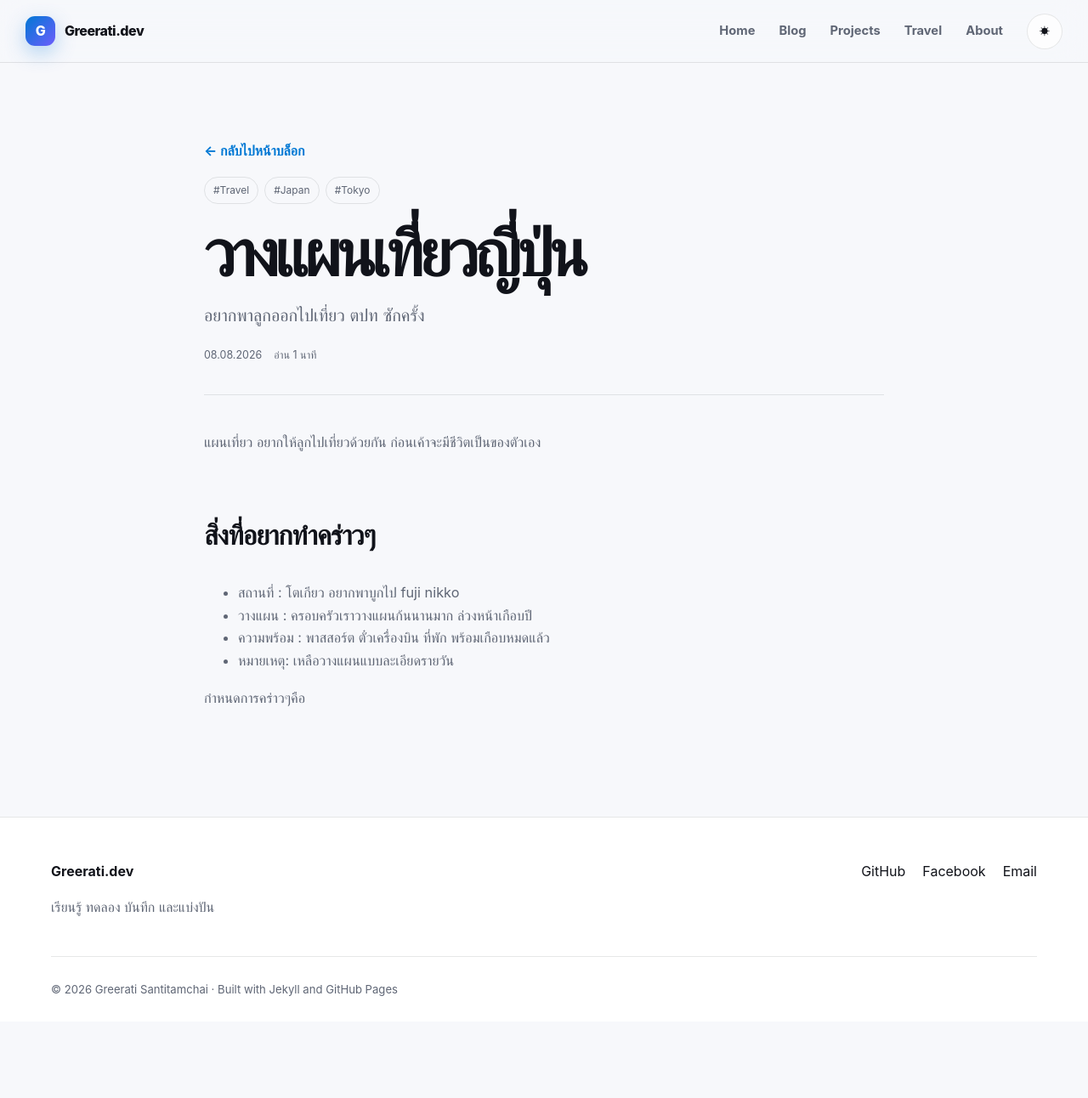
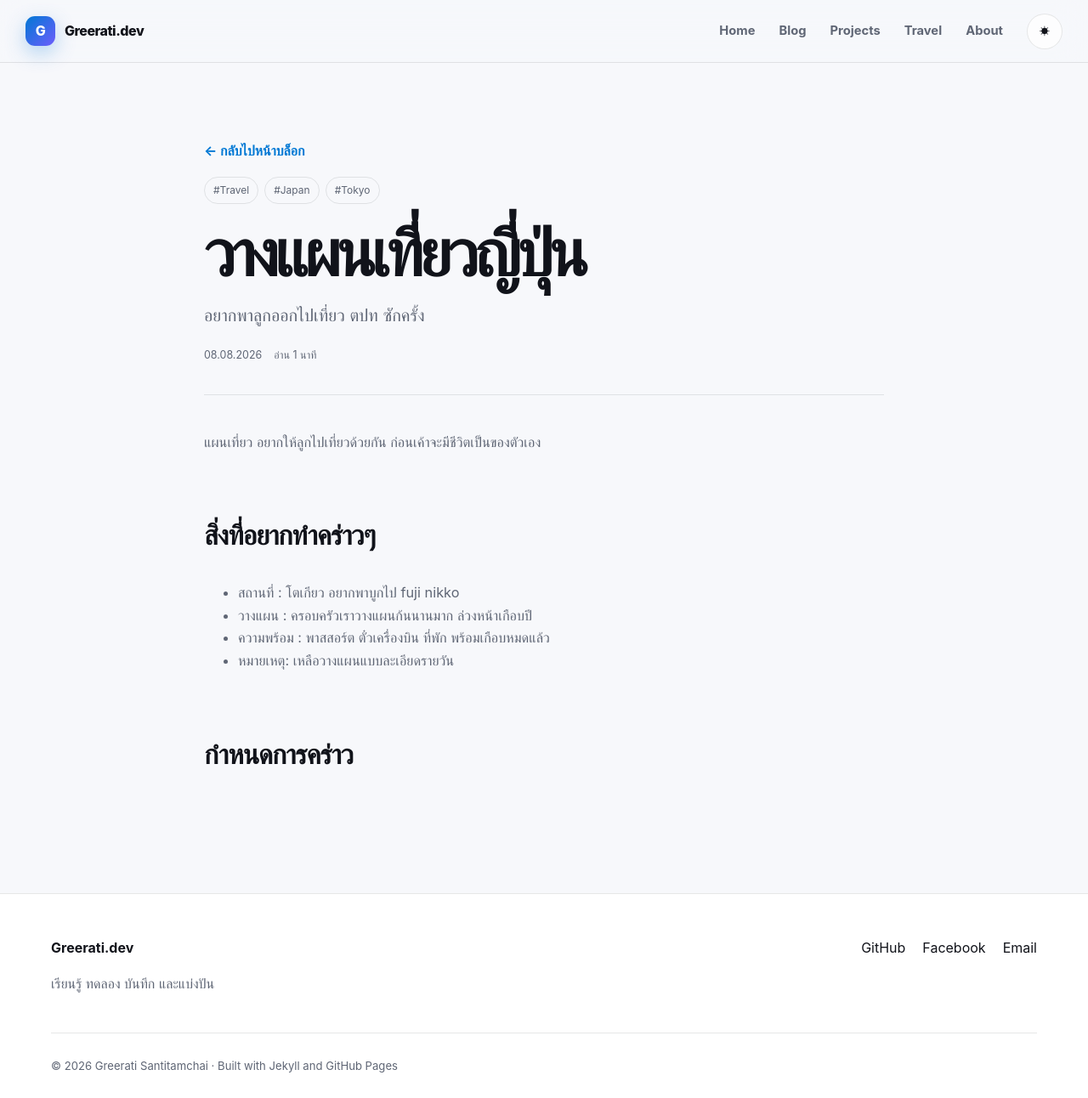
Before and after one commit to kakratua/kakratua.github.io, a Jekyll site: the page built from _posts/2026-08-08-tokyo-planning.md, in a window 1280 px wide and 1292 px high. Shown: the whole window at 85% size. Built offline with Jekyll 4.4.1, drawn with Linux system fonts in a browser that asks for light colours.

Commit message:
Update planning document with schedule section

```diff
--- a/_posts/2026-08-08-tokyo-planning.md
+++ b/_posts/2026-08-08-tokyo-planning.md
@@ -15,4 +15,4 @@ reading_time: "อ่าน 1 นาที"
 - ความพร้อม : พาสสอร์ต ตั๋วเครื่องบิน ที่พัก พร้อมเกือบหมดแล้ว
 - หมายเหตุ: เหลือวางแผนแบบละเอียดรายวัน
 
-กำหนดการคร่าวๆคือ
+## กำหนดการคร่าว
```
